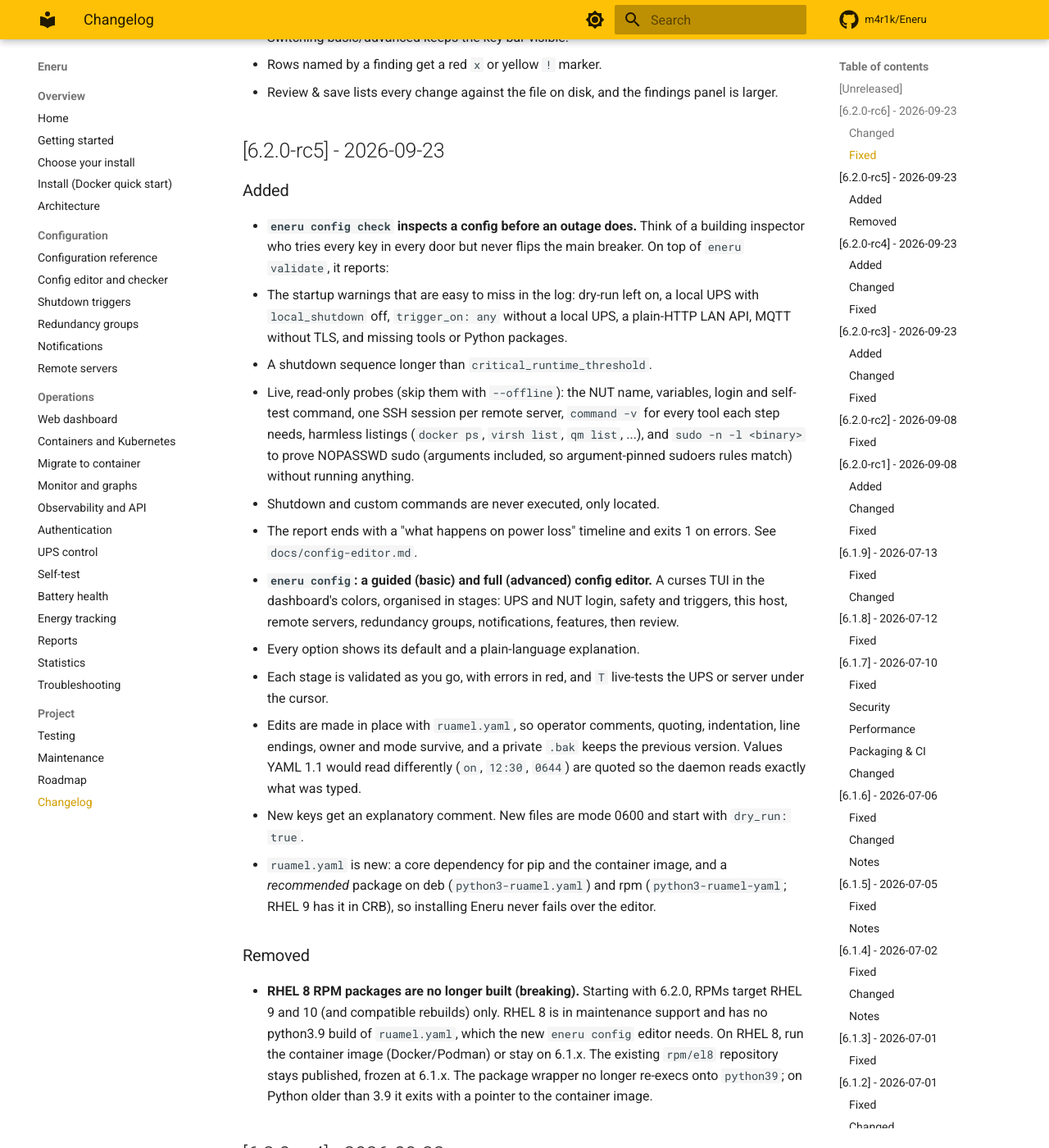
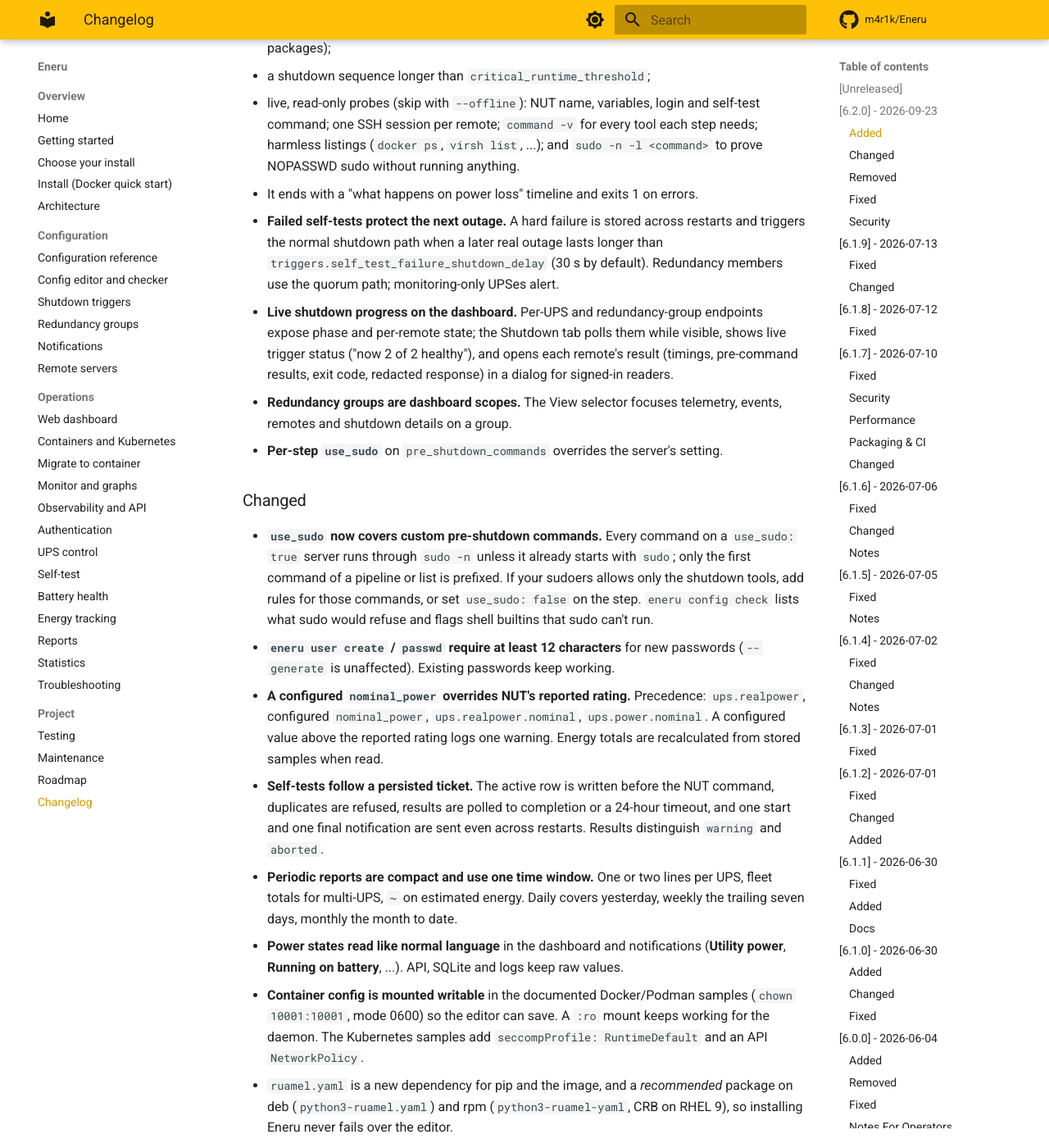
Before and after one commit to m4r1k/Eneru, an MkDocs documentation site: the page built from docs/changelog.md, in a window 1280 px wide and 1400 px high, scrolled down 1141 px. Shown: the whole window at 82% size. Built offline with MkDocs 1.6.1 and Material for MkDocs 9.7.7, drawn with Linux system fonts in a browser that asks for light colours; comment, search, counter and statistics services are not loaded; some of the changed text lies outside the part shown.

Commit message:
chore(release): 6.2.0
Promote 6.2.0-rc6 to 6.2.0 and fold the rc1..rc6 changelog sections and
the release-review fixes into one published entry.

Co-authored-by: Claude <noreply@anthropic.com>
Co-Authored-By: Claude Opus 5.5 (1M context) <noreply@anthropic.com>

```diff
--- a/docs/changelog.md
+++ b/docs/changelog.md
@@ -9,227 +9,146 @@ and this project adheres to [Semantic Versioning](https://semver.org/spec/v2.0.0
 
 ## [Unreleased]
 
-## [6.2.0-rc6] - 2026-09-23
-
-### Changed
-
-- **`use_sudo` now covers custom pre-shutdown commands.** Before, it prefixed
-  only the predefined actions and the final shutdown command, while a custom
-  `pre_shutdown_commands[].command` ran as the plain SSH user and usually
-  failed for lack of root. Now every command on a `use_sudo: true` server
-  runs through `sudo -n`, unless it already starts with `sudo`. Only the
-  first command of a pipeline or list is prefixed. If your sudoers only
-  allows the shutdown tools, add NOPASSWD rules for those custom commands:
-  `eneru config check` shows which ones sudo would refuse.
-
-- **Container config is mounted writable so the editor can save it.** The
-  documented Docker/Podman samples drop `:ro` from the config mount, and the
-  host file is owned by the container user (`chown 10001:10001`, mode 0600).
-  `docker exec -it eneru eneru config` then saves in place through the
-  single-file bind mount, keeps the previous version in the state volume
-  (`/srv/eneru/state/config.yaml.bak`), and `docker kill -s HUP eneru`
-  hot-reloads it. A `:ro` mount keeps working for the daemon; the editor
-  opens it read-only and explains the fix. For a first setup, the image
-  runs the editor without Eneru installed on the host: `docker run --rm -it
-  --network host -v /srv/eneru:/srv/eneru:Z ghcr.io/m4r1k/eneru config
-  --config /srv/eneru/config.yaml`. Kubernetes ConfigMaps stay read-only.
-
-### Fixed
-
-- **`eneru config check` no longer reports "host identity unknown" for a
-  correct container loopback.** It now fills `expected_host_identity` from
-  the bind-mounted `/etc/machine-id` exactly as the daemon does at startup.
-- **Editor polish.**
-  - Esc returns to the row you opened.
-  - Switching basic/advanced keeps the key bar visible.
-  - Rows named by a finding get a red `x` or yellow `!` marker.
-  - Review & save lists every change against the file on disk, and the
-    findings panel is larger.
-
-## [6.2.0-rc5] - 2026-09-23
-
-### Added
-
-- **`eneru config check` inspects a config before an outage does.** Think of a
-  building inspector who tries every key in every door but never flips the
-  main breaker. On top of `eneru validate`, it reports:
-  - The startup warnings that are easy to miss in the log: dry-run left on, a
-    local UPS with `local_shutdown` off, `trigger_on: any` without a local UPS,
-    a plain-HTTP LAN API, MQTT without TLS, and missing tools or Python
-    packages.
-  - A shutdown sequence longer than `critical_runtime_threshold`.
-  - Live, read-only probes (skip them with `--offline`): the NUT name,
-    variables, login and self-test command, one SSH session per remote server,
-    `command -v` for every tool each step needs, harmless listings (`docker
-    ps`, `virsh list`, `qm list`, ...), and `sudo -n -l <binary>` to prove
-    NOPASSWD sudo (arguments included, so argument-pinned sudoers rules
-    match) without running anything.
-  - Shutdown and custom commands are never executed, only located.
-  - The report ends with a "what happens on power loss" timeline and exits 1
-    on errors. See `docs/config-editor.md`.
-- **`eneru config`: a guided (basic) and full (advanced) config editor.** A
-  curses TUI in the dashboard's colors, organised in stages: UPS and NUT
-  login, safety and triggers, this host, remote servers, redundancy groups,
-  notifications, features, then review.
-  - Every option shows its default and a plain-language explanation.
-  - Each stage is validated as you go, with errors in red, and `T` live-tests
-    the UPS or server under the cursor.
-  - Edits are made in place with `ruamel.yaml`, so operator comments, quoting,
-    indentation, line endings, owner and mode survive, and a private `.bak`
-    keeps the previous version. Values YAML 1.1 would read differently (`on`,
-    `12:30`, `0644`) are quoted so the daemon reads exactly what was typed.
-  - New keys get an explanatory comment. New files are mode 0600 and start
-    with `dry_run: true`.
-  - `ruamel.yaml` is new: a core dependency for pip and the container image,
-    and a *recommended* package on deb (`python3-ruamel.yaml`) and rpm
-    (`python3-ruamel-yaml`; RHEL 9 has it in CRB), so installing Eneru never
-    fails over the editor.
+## [6.2.0] - 2026-09-23
+
+A guided config editor, a read-only pre-flight check, live shutdown progress in
+the dashboard, and self-tests that no longer look like outages.
+
+### Added
+
+- **`eneru config`: a guided config editor.** A curses TUI in the dashboard's
+  colors with a basic mode (the essentials, safe defaults) and an advanced mode
+  (every option), organised in stages: UPS and NUT login, safety and triggers,
+  this host, remote servers, redundancy groups, notifications, features, review.
+  - Every option shows its default and a plain-language explanation. Each stage
+    is validated as you go, errors in red, and `T` live-tests the UPS or server
+    under the cursor.
+  - Edits are made in place with `ruamel.yaml`: comments, quoting, indentation,
+    line endings, owner and mode survive, and a private `.bak` keeps the
+    previous version. Values YAML 1.1 would read differently (`on`, `12:30`,
+    `0644`) are quoted. New keys get an explanatory comment; new files are mode
+    0600 and start with `dry_run: true`.
+  - Review & save lists every change against the file on disk and shows what
+    happens on power loss.
+  - The container image ships it: `docker exec -it eneru eneru config` saves
+    through the config bind mount (the backup goes to the state volume) and
+    `docker kill -s HUP eneru` applies it. For a first setup without Eneru on
+    the host: `docker run --rm -it --network host -v /srv/eneru:/srv/eneru:Z
+    ghcr.io/m4r1k/eneru config --config /srv/eneru/config.yaml`.
+  - See `docs/config-editor.md`.
+- **`eneru config check`: inspect a config before an outage does.** Everything
+  `eneru validate` does, plus:
+  - the startup warnings that are easy to miss in the log (dry-run left on, a
+    local UPS with `local_shutdown` off, a plain-HTTP LAN API, MQTT without
+    TLS, missing tools or Python packages);
+  - a shutdown sequence longer than `critical_runtime_threshold`;
+  - live, read-only probes (skip with `--offline`): NUT name, variables, login
+    and self-test command; one SSH session per remote; `command -v` for every
+    tool each step needs; harmless listings (`docker ps`, `virsh list`, ...);
+    and `sudo -n -l <command>` to prove NOPASSWD sudo without running anything.
+  - It ends with a "what happens on power loss" timeline and exits 1 on errors.
+- **Failed self-tests protect the next outage.** A hard failure is stored across
+  restarts and triggers the normal shutdown path when a later real outage lasts
+  longer than `triggers.self_test_failure_shutdown_delay` (30 s by default).
+  Redundancy members use the quorum path; monitoring-only UPSes alert.
+- **Live shutdown progress on the dashboard.** Per-UPS and redundancy-group
+  endpoints expose phase and per-remote state; the Shutdown tab polls them while
+  visible, shows live trigger status ("now 2 of 2 healthy"), and opens each
+  remote's result (timings, pre-command results, exit code, redacted response)
+  in a dialog for signed-in readers.
+- **Redundancy groups are dashboard scopes.** The View selector focuses
+  telemetry, events, remotes and shutdown details on a group.
+- **Per-step `use_sudo`** on `pre_shutdown_commands` overrides the server's
+  setting.
+
+### Changed
+
+- **`use_sudo` now covers custom pre-shutdown commands.** Every command on a
+  `use_sudo: true` server runs through `sudo -n` unless it already starts with
+  `sudo`; only the first command of a pipeline or list is prefixed. If your
+  sudoers allows only the shutdown tools, add rules for those commands, or set
+  `use_sudo: false` on the step. `eneru config check` lists what sudo would
+  refuse and flags shell builtins that sudo can't run.
+- **`eneru user create` / `passwd` require at least 12 characters** for new
+  passwords (`--generate` is unaffected). Existing passwords keep working.
+- **A configured `nominal_power` overrides NUT's reported rating.** Precedence:
+  `ups.realpower`, configured `nominal_power`, `ups.realpower.nominal`,
+  `ups.power.nominal`. A configured value above the reported rating logs one
+  warning. Energy totals are recalculated from stored samples when read.
+- **Self-tests follow a persisted ticket.** The active row is written before the
+  NUT command, duplicates are refused, results are polled to completion or a
+  24-hour timeout, and one start and one final notification are sent even across
+  restarts. Results distinguish `warning` and `aborted`.
+- **Periodic reports are compact and use one time window.** One or two lines per
+  UPS, fleet totals for multi-UPS, `~` on estimated energy. Daily covers
+  yesterday, weekly the trailing seven days, monthly the month to date.
+- **Power states read like normal language** in the dashboard and notifications
+  (**Utility power**, **Running on battery**, ...). API, SQLite and logs keep
+  raw values.
+- **Container config is mounted writable** in the documented Docker/Podman
+  samples (`chown 10001:10001`, mode 0600) so the editor can save. A `:ro`
+  mount keeps working for the daemon. The Kubernetes samples add
+  `seccompProfile: RuntimeDefault` and an API `NetworkPolicy`.
+- `ruamel.yaml` is a new dependency for pip and the image, and a *recommended*
+  package on deb (`python3-ruamel.yaml`) and rpm (`python3-ruamel-yaml`, CRB on
+  RHEL 9), so installing Eneru never fails over the editor.
+- Debian 11 retired from CI.
 
 ### Removed
 
-- **RHEL 8 RPM packages are no longer built (breaking).** Starting with 6.2.0,
-  RPMs target RHEL 9 and 10 (and compatible rebuilds) only. RHEL 8 is in
-  maintenance support and has no python3.9 build of `ruamel.yaml`, which the
-  new `eneru config` editor needs. On RHEL 8, run the container image
-  (Docker/Podman) or stay on 6.1.x. The existing `rpm/el8` repository stays
-  published, frozen at 6.1.x. The package wrapper no longer re-execs onto
-  `python39`; on Python older than 3.9 it exits with a pointer to the
-  container image.
-
-## [6.2.0-rc4] - 2026-09-23
-
-### Added
-
-- **Remote shutdown results open in a pop-up.** On the Shutdown tab, each
-  remote's result badge opens a dialog with its start/finish times,
-  pre-command results, the final command's exit code, and the server's
-  response (scrollable, last 8,000 characters). Raw output is credential-redacted
-  (best effort) and returned only to authenticated API readers; anonymous
-  readers see a sign-in prompt instead.
-- **Live trigger status on the Shutdown tab.** Each redundancy-group trigger
-  line shows how many members are healthy right now ("now 2 of 2 healthy").
-  Each remote also shows its timings and pre-command results under its badge.
-
-### Changed
-
-- **A configured `nominal_power` now overrides NUT's reported rating.** The
-  precedence is `ups.realpower`, then configured `nominal_power`, then
-  `ups.realpower.nominal`, then `ups.power.nominal`. A configured value above
-  the UPS's reported `ups.realpower.nominal` logs one warning (usually a VA
-  figure or a typo). A global `nominal_power` applies to every UPS without its
-  own, so mixed fleets should set it per UPS.
-  Estimated kWh and cost are computed from stored samples when read, so
-  existing today/month/year totals and reports are recalculated with the new
-  precedence after upgrading.
-
-### Fixed
-
-- **A remote worker that can't start no longer skips the host poweroff.** If
-  a remote-shutdown thread fails to start (e.g. resource exhaustion), that
-  server is recorded as crashed. The other workers are still awaited, and the
-  loopback host poweroff still runs.
-- **Single-UPS `ups.energy` is rejected instead of silently ignored.** Per-UPS
-  energy overrides work only in list form; the legacy dict form now fails
-  validation and points to the top-level `energy:` section.
-- **Older redundancy callbacks keep working.** A `local_shutdown_callback`
-  that accepts only the reason is still called (without the progress
-  tracker).
-- **Group energy cost gaps no longer read as kWh gaps.** A member with
-  `cost_per_kwh: null` now sets `costPartial` on the redundancy-group energy
-  block (dashboard hint on the cost row) instead of the kWh `partial` badge.
-- **Redundancy shutdown errors close the running phase.** An unexpected
-  exception marks the interrupted phase `failed` instead of leaving it
-  `running` under a failed run.
-- **Shutdown progress polling pauses in background tabs**, and the UPS plan
-  endpoint reads the running monitor's coordinator-handoff flag.
-
-## [6.2.0-rc3] - 2026-09-23
-
-### Added
-
-- **Redundancy groups are first-class dashboard scopes.** The global View
-  selector can now focus telemetry, events, remotes, and shutdown details on a
-  configured redundancy group. Group status includes member telemetry,
-  aggregate energy, conservative failover load, trigger settings, and the
-  group-owned shutdown plan.
-- **Shutdown progress is visible while the sequence runs.** Per-UPS and
-  redundancy-group API endpoints expose sanitized phase and remote-target
-  state. The Shutdown tab polls these snapshots once per second while visible
-  and retains the last result for incident review.
-
-### Changed
-
-- **Energy estimates use each UPS's effective rating.** Per-UPS tariff and
-  nominal-power overrides now participate in live status, history, reports,
-  reloads, and group totals. When NUT reports `ups.realpower.nominal`, Eneru
-  prefers that watt rating over configured or apparent-power fallbacks.
-
-### Fixed
-
-- **Self-test completion no longer mixes two UPS readings.** Eneru now reads the
-  test result and power state from one snapshot. This prevents a test that ends
-  between polls from turning its battery transfer into a false utility outage.
-  The E2E dummy UPS also forces distinct modification times for rapid scenario
-  changes, so NUT cannot miss a second update written in the same second.
-
-## [6.2.0-rc2] - 2026-09-08
-
-### Fixed
-
-- **Release-candidate review follow-ups.** Failed self-test protection now
-  re-arms across neutral UPS states without confusing failed polls for new
-  outages, historical repair ignores aborted commands, and terminal device
-  results cannot emit a late `test started` notification.
-- **Reports retain accurate identity, timing, and energy data.** Duplicate
-  display labels include the raw UPS name, synthetic carry-in outages stay out
-  of CSV exports, missing bounds no longer show 1970, and sparse energy uses the
-  retained storage tier's real cadence.
-- **Dashboard event search accepts raw identifiers.** Filters match values such
-  as `SELF_TEST_ON_BATTERY` as well as their human-readable labels.
-
-## [6.2.0-rc1] - 2026-09-08
-
-### Added
-
-- **Failed self-tests now protect the next outage.** A hard failure is stored
-  across restarts and can trigger the normal shutdown path when a later real
-  outage lasts longer than `triggers.self_test_failure_shutdown_delay` (30
-  seconds by default). The self-test's own battery transfer never fires this
-  trigger. Redundancy members use the existing quorum path, while
-  monitoring-only UPSes alert without running shutdown actions.
-
-### Changed
-
-- **Periodic reports are compact and use one time window.** Each UPS now takes
-  one or two lines with its display name, outage duration, self-test results,
-  restart count, battery score, and period energy/cost. Multi-UPS reports add
-  fleet totals. Estimated energy is marked with `~`, with one explanation at
-  the bottom. Daily reports cover yesterday, weekly reports cover the trailing
-  seven days, and monthly reports cover the current month to date.
-- **Self-test tracking now follows a persisted ticket.** Eneru writes the active
-  row before sending the NUT command, refuses a duplicate active test, polls
-  non-terminal results until completion or a 24-hour timeout, and sends one
-  start and one final notification even across daemon restarts. Normalized
-  results now distinguish `warning` and `aborted`.
-
-- **Debian 11 retired from CI.** Package and pip installation tests no longer
-  run on Debian 11 (Bullseye), which reached the end of LTS support.
-- **Power states now read like normal language where people see them.** The Web
-  dashboard and Apprise notifications translate NUT flags and internal event
-  identifiers into labels such as **Utility power**, **Running on battery**,
-  and **Shutdown in progress**. Combined states keep safety-first ordering, and
-  unknown vendor tokens remain visible as custom states. API responses, SQLite,
-  and logs retain their raw values; the terminal UI is unchanged.
-
-### Fixed
-
-- **UPS battery exercises no longer look like utility outages.** Eneru records
-  test-caused transfers as `SELF_TEST_ON_BATTERY` and
-  `SELF_TEST_POWER_RESTORED`, suppresses the ordinary outage notifications, and
-  leaves every shutdown safety check active. If the UPS stays on battery after
-  the test, the continuing interval becomes a normal outage. A one-time,
-  conservative repair relabels only short historical pairs with exactly one
-  nearby self-test.
+- **RHEL 8 RPMs are no longer built (breaking).** RPMs target RHEL 9 and 10.
+  RHEL 8 has no python3.9 `ruamel.yaml`. Use the container image there, or stay
+  on 6.1.x; the `rpm/el8` repository stays published, frozen at 6.1.x.
+
+### Fixed
+
+- **Remote shutdown builds its SSH command like the health probe.** Split
+  `ssh_options` such as `["-i", key]` or `["-p", port]` no longer make every real
+  shutdown fail while remote health shows green.
+- **An old failed self-test in the UPS's log no longer arms the failed-test
+  trigger** after a fresh install or a stats DB reset.
+- **A real outage after a self-test is reported as an outage.** The test's
+  on-battery attribution ends with its own battery interval.
+- **UPS battery exercises no longer look like utility outages**
+  (`SELF_TEST_ON_BATTERY` / `SELF_TEST_POWER_RESTORED`), including a test that
+  ends between polls. Short historical pairs are relabelled once.
+- **A config reload during a shutdown no longer skips the host poweroff.** A
+  SIGHUP or API reload that turned notifications off mid-sequence could crash
+  the shutdown on the final notification flush.
+- The host poweroff is still sent when a remote worker can't start or shutting
+  down regular remotes crashes.
+- `use_sudo` and `eneru config check` share one sudo-prefix rule: commands
+  starting with `sudo<TAB>` or `/usr/bin/sudo` are no longer prefixed twice,
+  and `config check` flags steps that would run a shell builtin or compound
+  (`cd`, `( … )`, `if`, ...) under sudo.
+- The editor no longer accepts values the loader rejects (a zero grace
+  duration, depletion `critical_rate` or step `timeout`) and no longer offers
+  `depletion.window` for redundancy-group triggers.
+- A local unmount stuck on a dead NFS server or disk no longer hangs the
+  shutdown.
+- UPS polling no longer waits behind a slow NUT control command.
+- VM names with spaces or quotes are shut down and destroyed correctly.
+- `eneru config check` fills a container loopback's `expected_host_identity`
+  from `/etc/machine-id` like the daemon.
+- Single-UPS `ups.energy` is rejected instead of silently ignored; group energy
+  cost gaps no longer read as kWh gaps; redundancy shutdown errors close the
+  running phase; older one-argument redundancy callbacks keep working.
+- Report accuracy: duplicate display labels include the UPS name, synthetic
+  carry-in outages stay out of CSV, missing bounds no longer show 1970.
+- Dashboard event search matches raw identifiers like `SELF_TEST_ON_BATTERY`.
+
+### Security
+
+- Remote `user`/`host` values that look like ssh options are rejected, and the
+  destination is passed after `--`.
+- The API drops clients that send headers too slowly and keeps slots for
+  localhost health checks.
+- Audit events can't be deleted through the API, and anonymous readers (auth
+  on) no longer see audit events or remote-check error details.
+- The editor refuses to save through a config path swapped for a symlink after
+  it was opened, and MQTT broker credentials are masked in the editor and in
+  `config check`.
+- `pypi.yml` validates the version on tag builds and drops checkout credentials.
 
 ## [6.1.9] - 2026-07-13
 
--- a/src/eneru/version.py
+++ b/src/eneru/version.py
@@ -2,4 +2,4 @@
 
 # Version is set at build time via git describe --tags
 # Format: "5.2.1" for tagged releases, "5.2.1-5-gabcdef1" for dev builds
-__version__ = "6.2.0-rc6"
+__version__ = "6.2.0"
```
Also changed, not shown: 1 other file.
